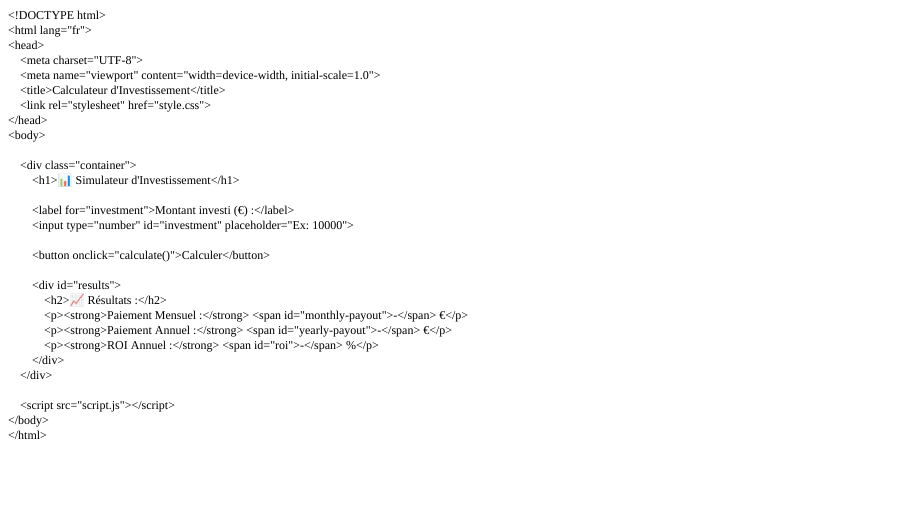
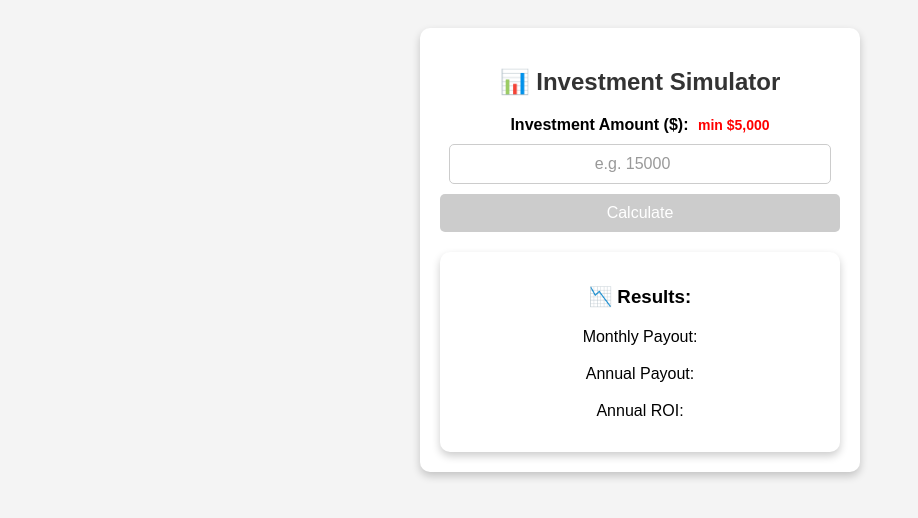
Before and after one commit to zedconceptgroup/Inv-Cal-En, a plain HTML site: page index.html in a window 1280 px wide. Shown: the whole page, without its empty margins (0-918 px from the left). Drawn offline with Linux system fonts and the light colour scheme.

Commit message:
Update index.html

```diff
--- a/index.html
+++ b/index.html
@@ -1,46 +1,103 @@
-<!DOCTYPE html PUBLIC "-//W3C//DTD HTML 4.01//EN" "http://www.w3.org/TR/html4/strict.dtd">
-<html>
+<!DOCTYPE html>
+<html lang="en">
 <head>
-  <meta http-equiv="Content-Type" content="text/html; charset=utf-8">
-  <meta http-equiv="Content-Style-Type" content="text/css">
-  <title></title>
-  <meta name="Generator" content="Cocoa HTML Writer">
-  <meta name="CocoaVersion" content="2575.2">
-  <style type="text/css">
-    p.p1 {margin: 0.0px 0.0px 0.0px 0.0px; font: 12.0px Times; -webkit-text-stroke: #000000}
-    p.p2 {margin: 0.0px 0.0px 0.0px 0.0px; font: 12.0px Times; -webkit-text-stroke: #000000; min-height: 14.0px}
-    span.s1 {font-kerning: none}
-  </style>
+    <meta charset="UTF-8">
+    <meta name="viewport" content="width=device-width, initial-scale=1.0">
+    <title>Investment Simulator</title>
+    <script src="script.js" defer></script>
+    <style>
+        body {
+            font-family: Arial, sans-serif;
+            background-color: #f4f4f4;
+            text-align: center;
+            padding: 20px;
+        }
+        .container {
+            background: white;
+            padding: 20px;
+            border-radius: 10px;
+            box-shadow: 0 4px 8px rgba(0, 0, 0, 0.2);
+            max-width: 400px;
+            margin: auto;
+        }
+        h2 {
+            color: #333;
+        }
+        label {
+            font-weight: bold;
+        }
+        .min-text {
+            font-size: 14px;
+            color: red;
+            margin-left: 5px;
+        }
+        input {
+            width: 90%;
+            padding: 10px;
+            font-size: 16px;
+            margin: 10px 0;
+            border: 1px solid #ccc;
+            border-radius: 5px;
+            text-align: center;
+            color: #999;
+        }
+        input::placeholder {
+            color: #999;
+            text-align: center;
+        }
+        .input-error {
+            border-color: red;
+            color: red;
+        }
+        button {
+            background-color: #28a745;
+            color: white;
+            font-size: 16px;
+            padding: 10px 20px;
+            border: none;
+            border-radius: 5px;
+            cursor: pointer;
+            width: 100%;
+        }
+        button:disabled {
+            background-color: #ccc;
+            cursor: not-allowed;
+        }
+        #results {
+            margin-top: 20px;
+            padding: 15px;
+            background: #fff;
+            border-radius: 10px;
+            box-shadow: 0 4px 8px rgba(0, 0, 0, 0.2);
+            display: block;
+        }
+        .highlight {
+            font-weight: bold;
+            color: #28a745;
+            font-size: 18px;
+        }
+        .roi-green {
+            font-weight: bold;
+            color: #007bff;
+            font-size: 18px;
+        }
+    </style>
 </head>
 <body>
-<p class="p1"><span class="s1">&lt;!DOCTYPE html&gt;</span></p>
-<p class="p1"><span class="s1">&lt;html lang="fr"&gt;</span></p>
-<p class="p1"><span class="s1">&lt;head&gt;</span></p>
-<p class="p1"><span class="s1"><span class="Apple-converted-space">    </span>&lt;meta charset="UTF-8"&gt;</span></p>
-<p class="p1"><span class="s1"><span class="Apple-converted-space">    </span>&lt;meta name="viewport" content="width=device-width, initial-scale=1.0"&gt;</span></p>
-<p class="p1"><span class="s1"><span class="Apple-converted-space">    </span>&lt;title&gt;Calculateur d'Investissement&lt;/title&gt;</span></p>
-<p class="p1"><span class="s1"><span class="Apple-converted-space">    </span>&lt;link rel="stylesheet" href="style.css"&gt;</span></p>
-<p class="p1"><span class="s1">&lt;/head&gt;</span></p>
-<p class="p1"><span class="s1">&lt;body&gt;</span></p>
-<p class="p2"><span class="s1"></span><br></p>
-<p class="p1"><span class="s1"><span class="Apple-converted-space">    </span>&lt;div class="container"&gt;</span></p>
-<p class="p1"><span class="s1"><span class="Apple-converted-space">        </span>&lt;h1&gt;📊 Simulateur d'Investissement&lt;/h1&gt;</span></p>
-<p class="p2"><span class="s1"></span><br></p>
-<p class="p1"><span class="s1"><span class="Apple-converted-space">        </span>&lt;label for="investment"&gt;Montant investi (€) :&lt;/label&gt;</span></p>
-<p class="p1"><span class="s1"><span class="Apple-converted-space">        </span>&lt;input type="number" id="investment" placeholder="Ex: 10000"&gt;</span></p>
-<p class="p2"><span class="s1"></span><br></p>
-<p class="p1"><span class="s1"><span class="Apple-converted-space">        </span>&lt;button onclick="calculate()"&gt;Calculer&lt;/button&gt;</span></p>
-<p class="p2"><span class="s1"></span><br></p>
-<p class="p1"><span class="s1"><span class="Apple-converted-space">        </span>&lt;div id="results"&gt;</span></p>
-<p class="p1"><span class="s1"><span class="Apple-converted-space">            </span>&lt;h2&gt;📈 Résultats :&lt;/h2&gt;</span></p>
-<p class="p1"><span class="s1"><span class="Apple-converted-space">            </span>&lt;p&gt;&lt;strong&gt;Paiement Mensuel :&lt;/strong&gt; &lt;span id="monthly-payout"&gt;-&lt;/span&gt; €&lt;/p&gt;</span></p>
-<p class="p1"><span class="s1"><span class="Apple-converted-space">            </span>&lt;p&gt;&lt;strong&gt;Paiement Annuel :&lt;/strong&gt; &lt;span id="yearly-payout"&gt;-&lt;/span&gt; €&lt;/p&gt;</span></p>
-<p class="p1"><span class="s1"><span class="Apple-converted-space">            </span>&lt;p&gt;&lt;strong&gt;ROI Annuel :&lt;/strong&gt; &lt;span id="roi"&gt;-&lt;/span&gt; %&lt;/p&gt;</span></p>
-<p class="p1"><span class="s1"><span class="Apple-converted-space">        </span>&lt;/div&gt;</span></p>
-<p class="p1"><span class="s1"><span class="Apple-converted-space">    </span>&lt;/div&gt;</span></p>
-<p class="p2"><span class="s1"></span><br></p>
-<p class="p1"><span class="s1"><span class="Apple-converted-space">    </span>&lt;script src="script.js"&gt;&lt;/script&gt;</span></p>
-<p class="p1"><span class="s1">&lt;/body&gt;</span></p>
-<p class="p1"><span class="s1">&lt;/html&gt;</span></p>
+
+    <div class="container">
+        <h2>📊 Investment Simulator</h2>
+        <label for="investment">Investment Amount ($): <span class="min-text">min $5,000</span></label>
+        <input type="number" id="investment" placeholder="e.g. 15000" min="5000" step="1000">
+        <button id="calculate" disabled>Calculate</button>
+
+        <div id="results">
+            <h3>📉 Results:</h3>
+            <p>Monthly Payout: <span id="monthlyPayout" class="highlight"></span></p>
+            <p>Annual Payout: <span id="yearlyPayout" class="highlight"></span></p>
+            <p>Annual ROI: <span id="roiAnnual" class="roi-green"></span></p>
+        </div>
+    </div>
+
 </body>
 </html>
```
